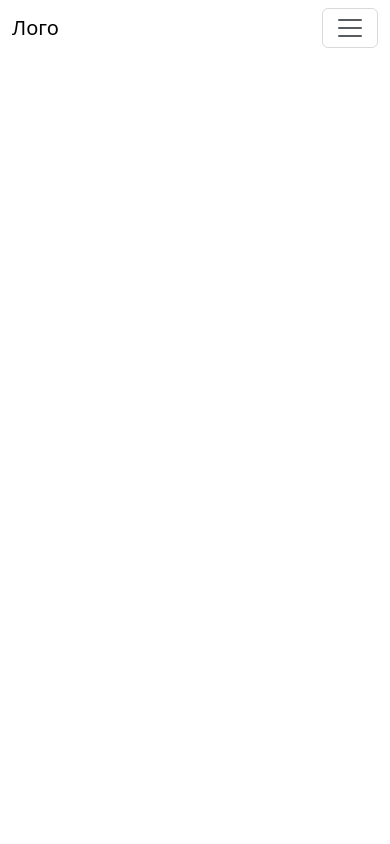
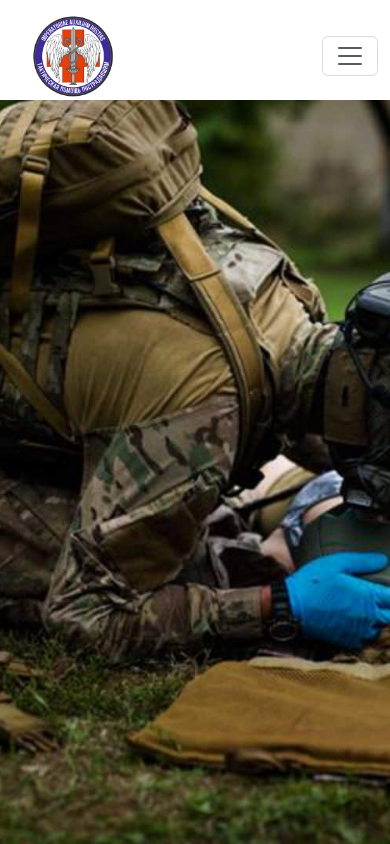
Before and after one commit to pilligrim28/TPP, a plain HTML site: page index.html in a window 390 px wide. Drawn offline with nearby package versions, Linux system fonts and the light colour scheme.

Commit message:
Работа над секциями

```diff
--- a/index.html
+++ b/index.html
@@ -1,30 +1,56 @@
 <!DOCTYPE html>
 <html lang="en">
   <head>
-    <meta charset="UTF-8">
-    <meta name="viewport" content="width=device-width, initial-scale=1.0">
-    <link rel="stylesheet" href="style.css">
-    <link href="https://cdn.jsdelivr.net/npm/bootstrap@5.3.3/dist/css/bootstrap.min.css" rel="stylesheet" integrity="sha384-QWTKZyjpPEjISv5WaRU9OFeRpok6YctnYmDr5pNlyT2bRjXh0JMhjY6hW+ALEwIH" crossorigin="anonymous">
-    <link rel="icon" type="image/png" sizes="32x32" href="img/tpp-fav.png">
+    <meta charset="UTF-8" />
+    <meta name="viewport" content="width=device-width, initial-scale=1.0" />
+    <link rel="stylesheet" href="style.css" />
+    <link
+      href="https://cdn.jsdelivr.net/npm/bootstrap@5.3.3/dist/css/bootstrap.min.css"
+      rel="stylesheet"
+      integrity="sha384-QWTKZyjpPEjISv5WaRU9OFeRpok6YctnYmDr5pNlyT2bRjXh0JMhjY6hW+ALEwIH"
+      crossorigin="anonymous"
+    />
+    <link rel="icon" type="image/png" sizes="32x32" href="img/tpp-fav.png" />
     <title>Тактическая помощь пострадавшим</title>
   </head>
   <body>
-
+    <!--Меню-->
     <nav class="navbar navbar-expand-lg fixed-top">
       <div class="container-fluid">
-          <a class="navbar-brand me-auto" href="#">Лого</a>
-          <button class="navbar-toggler" type="button" data-bs-toggle="offcanvas" data-bs-target="#offcanvasNavbar" aria-controls="offcanvasNavbar" aria-label="Toggle navigation">
+
+          <img src="img/TPP.jpg" alt="Logo" class="navbar-brand" href="#"/>
+
+        <button
+          class="navbar-toggler"
+          type="button"
+          data-bs-toggle="offcanvas"
+          data-bs-target="#offcanvasNavbar"
+          aria-controls="offcanvasNavbar"
+          aria-label="Toggle navigation"
+        >
           <span class="navbar-toggler-icon"></span>
         </button>
-          <div class="offcanvas offcanvas-end" tabindex="-1" id="offcanvasNavbar" aria-labelledby="offcanvasNavbarLabel">
+        <div
+          class="offcanvas offcanvas-end"
+          tabindex="-1"
+          id="offcanvasNavbar"
+          aria-labelledby="offcanvasNavbarLabel"
+        >
           <div class="offcanvas-header">
             <h5 class="offcanvas-title" id="offcanvasNavbarLabel">Меню</h5>
-              <button type="button" class="btn-close" data-bs-dismiss="offcanvas" aria-label="Close"></button>
+            <button
+              type="button"
+              class="btn-close"
+              data-bs-dismiss="offcanvas"
+              aria-label="Close"
+            ></button>
           </div>
           <div class="offcanvas-body">
             <ul class="navbar-nav justify-content-center flex-grow-1 pe-3">
               <li class="nav-item">
-                  <a class="nav-link mx-lg-2 active" aria-current="page" href="#">Главная</a>
+                <a class="nav-link mx-lg-2 active" aria-current="page" href="#"
+                  >Главная</a
+                >
               </li>
               <li class="nav-item">
                 <a class="nav-link mx-lg-2" href="#">Услуги</a>
@@ -38,15 +64,25 @@
               <li class="nav-item">
                 <a class="nav-link mx-lg-2" href="#">Контакты </a>
               </li>
-
             </ul>
-
           </div>
         </div>
       </div>
     </nav>
-    </div>
+    <!--Конец меню-->
+
+    <!--Начало секции-->
+<section class="hero-section">
+
+</section>
+
+    <!--Конец сеекции-->
+
     <script src="script.js"></script>
-    <script src="https://cdn.jsdelivr.net/npm/bootstrap@5.3.3/dist/js/bootstrap.bundle.min.js" integrity="sha384-YvpcrYf0tY3lHB60NNkmXc5s9fDVZLESaAA55NDzOxhy9GkcIdslK1eN7N6jIeHz" crossorigin="anonymous"></script>
+    <script
+      src="https://cdn.jsdelivr.net/npm/bootstrap@5.3.3/dist/js/bootstrap.bundle.min.js"
+      integrity="sha384-YvpcrYf0tY3lHB60NNkmXc5s9fDVZLESaAA55NDzOxhy9GkcIdslK1eN7N6jIeHz"
+      crossorigin="anonymous"
+    ></script>
   </body>
 </html>
--- a/style.css
+++ b/style.css
@@ -1,21 +1,34 @@
-.navbar-toggler{
+.navbar {
+  background-color: #fff;
+  height: 100px;
+}
+.navbar-brand {
+  width: 83px;
+  position: relative;
+  margin-inline-start: 20px;
+}
+
+.navbar-toggler {
   border: none;
   font-size: 1.25rem;
 }
 
-.navbar-toggler:focus, .btn-close{
+.navbar-toggler:focus,
+.btn-close {
   box-shadow: none;
   outline: none;
 }
-.nav-link{
+.nav-link {
   color: #666777;
   font-weight: 500;
   position: relative;
 }
- .nav-link:hover, .nav-link.active{
+.nav-link:hover,
+.nav-link.active {
   color: #000;
 }
- .nav-link::before{
+@media (min-width: 991px) {
+  .nav-link::before {
     content: "";
     position: absolute;
     bottom: 0;
@@ -27,7 +40,23 @@ font-size: 1.25rem;
     visibility: hidden;
     transition: 0.3s ease-in-out;
   }
- .nav-link:hover::before, .nav-link:active::before{
+  .nav-link:hover::before,
+  .nav-link:active::before {
     width: 100%;
     visibility: visible;
   }
+}
+.hero-section {
+  background: url(img/hero-sect-bg.jpg) no-repeat center;
+  background-size: cover;
+  width: 100%;
+  height: 100vh;
+}
+.hero-section::before {
+  background-color: rgba(0, 0, 0, 0.6);
+  content: "";
+  position: absolute;
+  top: 0;
+  right: 0;
+  bottom: 0;
+}
```
Also changed, not shown: img/hero-sect-bg.jpg (added). Lines whose indentation alone changed are shown as unchanged.
